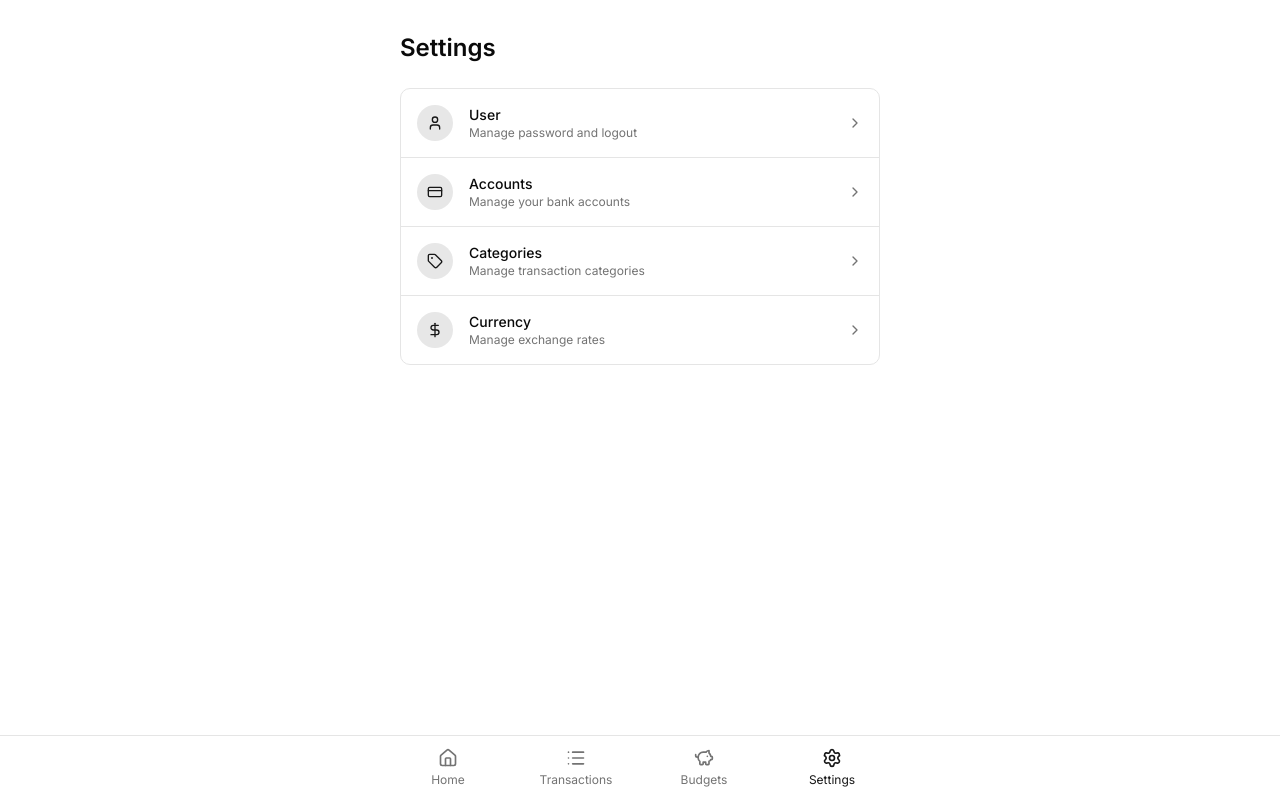
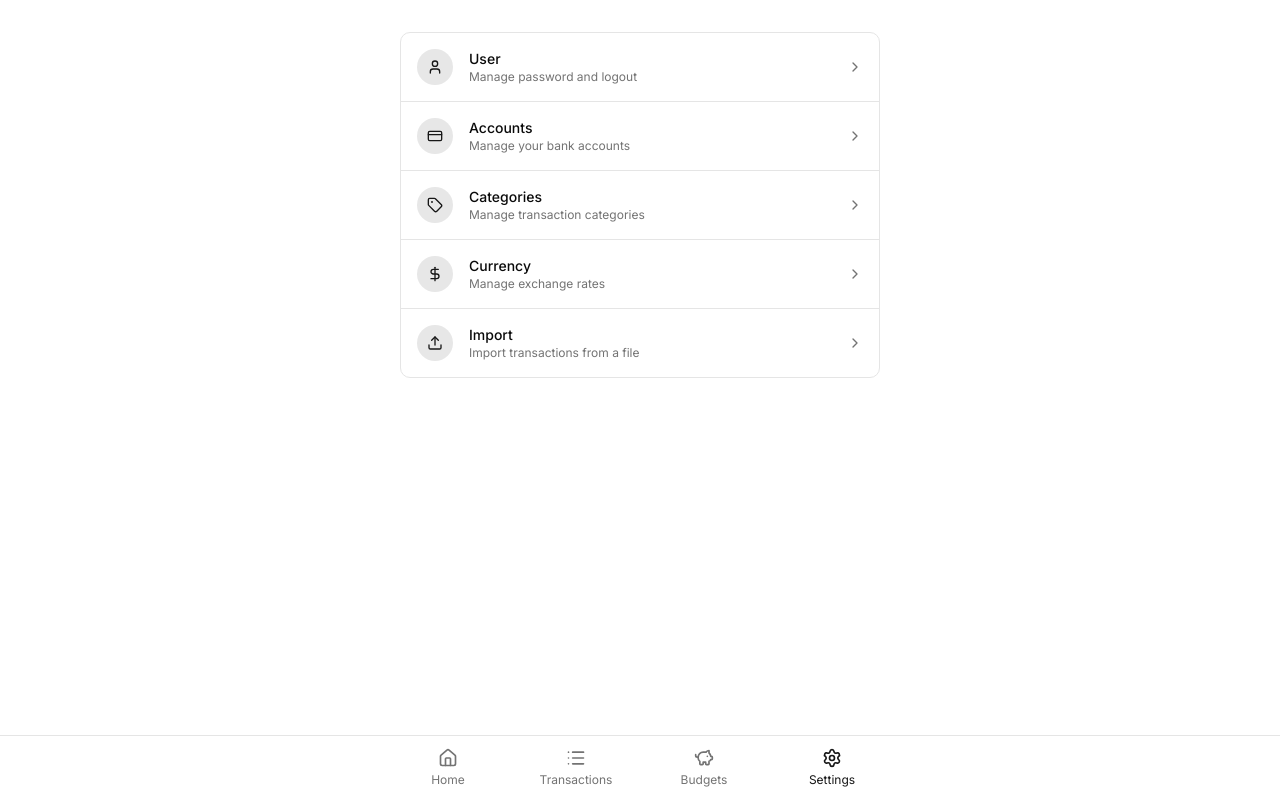
Before and after one commit to haitrr/wealth-manager, a Next.js app: page /settings in a window 1280 px wide. Built offline with nearby package versions, Linux system fonts and the light colour scheme.

Commit message:
remove headers

```diff
--- a/app/budgets/page.tsx
+++ b/app/budgets/page.tsx
@@ -31,14 +31,6 @@ export default function BudgetsPage() {
 
   return (
     <main className="max-w-lg mx-auto px-4 py-8 pb-24">
-      <div className="flex items-center justify-between mb-6">
-        <h1 className="text-2xl font-semibold">Budgets</h1>
-        <Button onClick={() => setFormOpen(true)} size="sm">
-          <Plus className="size-4 mr-1" />
-          Add
-        </Button>
-      </div>
-
       <Tabs value={period} onValueChange={(v) => setPeriod(v as BudgetPeriod)} className="mb-4">
         <TabsList className="w-full">
           <TabsTrigger value="monthly" className="flex-1">Monthly</TabsTrigger>
@@ -61,6 +53,16 @@ export default function BudgetsPage() {
         ))}
       </div>
 
+      <Button
+        size="icon"
+        className="fixed right-6 size-14 rounded-full shadow-lg"
+        style={{ bottom: "calc(5rem + env(safe-area-inset-bottom))" }}
+        onClick={() => setFormOpen(true)}
+        aria-label="Add budget"
+      >
+        <Plus className="size-6" />
+      </Button>
+
       <BudgetForm
         open={formOpen}
         accounts={accounts}
--- a/app/settings/page.tsx
+++ b/app/settings/page.tsx
@@ -1,7 +1,9 @@
 "use client";
 
+import { useState } from "react";
 import Link from "next/link";
-import { ChevronRight, CreditCard, Tag, User, DollarSign } from "lucide-react";
+import { ChevronRight, CreditCard, Tag, User, DollarSign, Upload } from "lucide-react";
+import { ImportDialog } from "@/components/transactions/import-dialog";
 
 const SETTINGS_ITEMS = [
   { href: "/settings/account", label: "User", description: "Manage password and logout", icon: User },
@@ -11,10 +13,11 @@ const SETTINGS_ITEMS = [
 ];
 
 export default function SettingsPage() {
+  const [importOpen, setImportOpen] = useState(false);
+
   return (
     <main className="max-w-lg mx-auto px-4 py-8">
-      <h1 className="text-2xl font-semibold mb-6">Settings</h1>
-      <div className="divide-y rounded-lg border overflow-hidden">
+<div className="divide-y rounded-lg border overflow-hidden">
         {SETTINGS_ITEMS.map(({ href, label, description, icon: Icon }) => (
           <Link
             key={href}
@@ -31,7 +34,22 @@ export default function SettingsPage() {
             <ChevronRight className="size-4 text-muted-foreground shrink-0" />
           </Link>
         ))}
+        <button
+          onClick={() => setImportOpen(true)}
+          className="flex w-full items-center gap-4 px-4 py-4 hover:bg-accent transition-colors"
+        >
+          <div className="flex h-9 w-9 items-center justify-center rounded-full bg-primary/10 shrink-0">
+            <Upload className="size-4 text-primary" />
+          </div>
+          <div className="flex-1 min-w-0 text-left">
+            <p className="font-medium text-sm">Import</p>
+            <p className="text-xs text-muted-foreground">Import transactions from a file</p>
+          </div>
+          <ChevronRight className="size-4 text-muted-foreground shrink-0" />
+        </button>
       </div>
+
+      <ImportDialog open={importOpen} onClose={() => setImportOpen(false)} />
     </main>
   );
 }
--- a/app/transactions/page.tsx
+++ b/app/transactions/page.tsx
@@ -2,12 +2,11 @@
 
 import { useState } from "react";
 import { useQuery, useMutation, useQueryClient } from "@tanstack/react-query";
-import { Plus, Upload } from "lucide-react";
+import { Plus } from "lucide-react";
 import { Button } from "@/components/ui/button";
 import { TransactionRow } from "@/components/transactions/transaction-row";
 import { TransactionDetail } from "@/components/transactions/transaction-detail";
 import { TransactionForm } from "@/components/transactions/transaction-form";
-import { ImportDialog } from "@/components/transactions/import-dialog";
 import { TransactionSearch } from "@/components/transactions/transaction-search";
 import {
   TimeRangeSelector,
@@ -27,7 +26,6 @@ import { getTransactionCategories } from "@/lib/api/transaction-categories";
 export default function TransactionsPage() {
   const queryClient = useQueryClient();
   const [formOpen, setFormOpen] = useState(false);
-  const [importOpen, setImportOpen] = useState(false);
   const [viewingTransaction, setViewingTransaction] = useState<Transaction | null>(null);
   const [editingTransaction, setEditingTransaction] = useState<Transaction | null>(null);
   const [timeRange, setTimeRange] = useState<TimeRange>("this-month");
@@ -114,14 +112,6 @@ export default function TransactionsPage() {
 
   return (
     <main className="max-w-lg mx-auto px-4 py-8">
-      <div className="flex items-center justify-between mb-4">
-        <h1 className="text-2xl font-semibold">Transactions</h1>
-        <Button variant="outline" size="sm" onClick={() => setImportOpen(true)}>
-          <Upload className="size-4 mr-1" />
-          Import
-        </Button>
-      </div>
-
       {!debouncedSearch && (
         <TimeRangeSelector value={timeRange} onChange={setTimeRange} />
       )}
@@ -168,8 +158,6 @@ export default function TransactionsPage() {
         <Plus className="size-6" />
       </Button>
 
-      <ImportDialog open={importOpen} onClose={() => setImportOpen(false)} />
-
       <TransactionDetail
         open={!!viewingTransaction}
         transaction={viewingTransaction}
```
